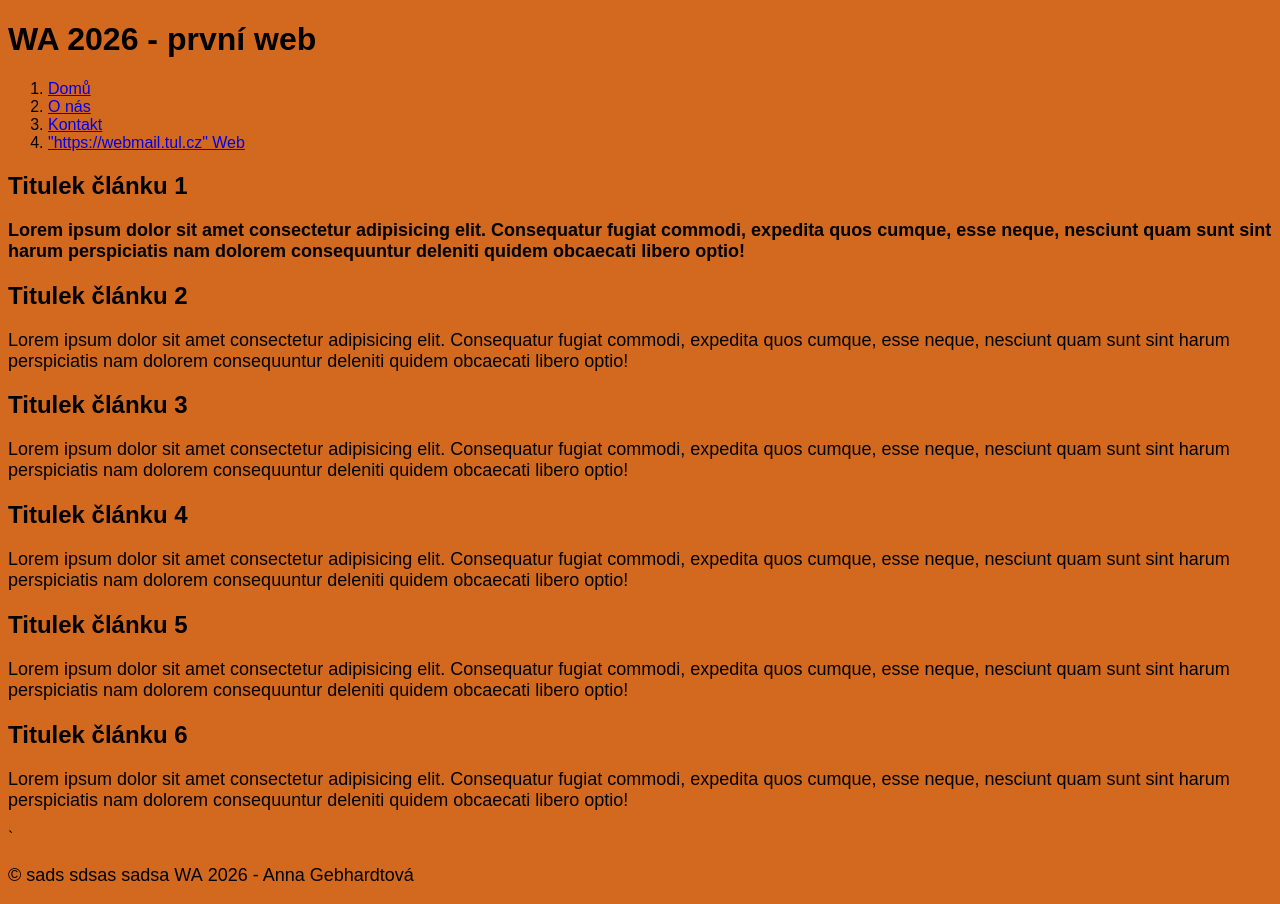
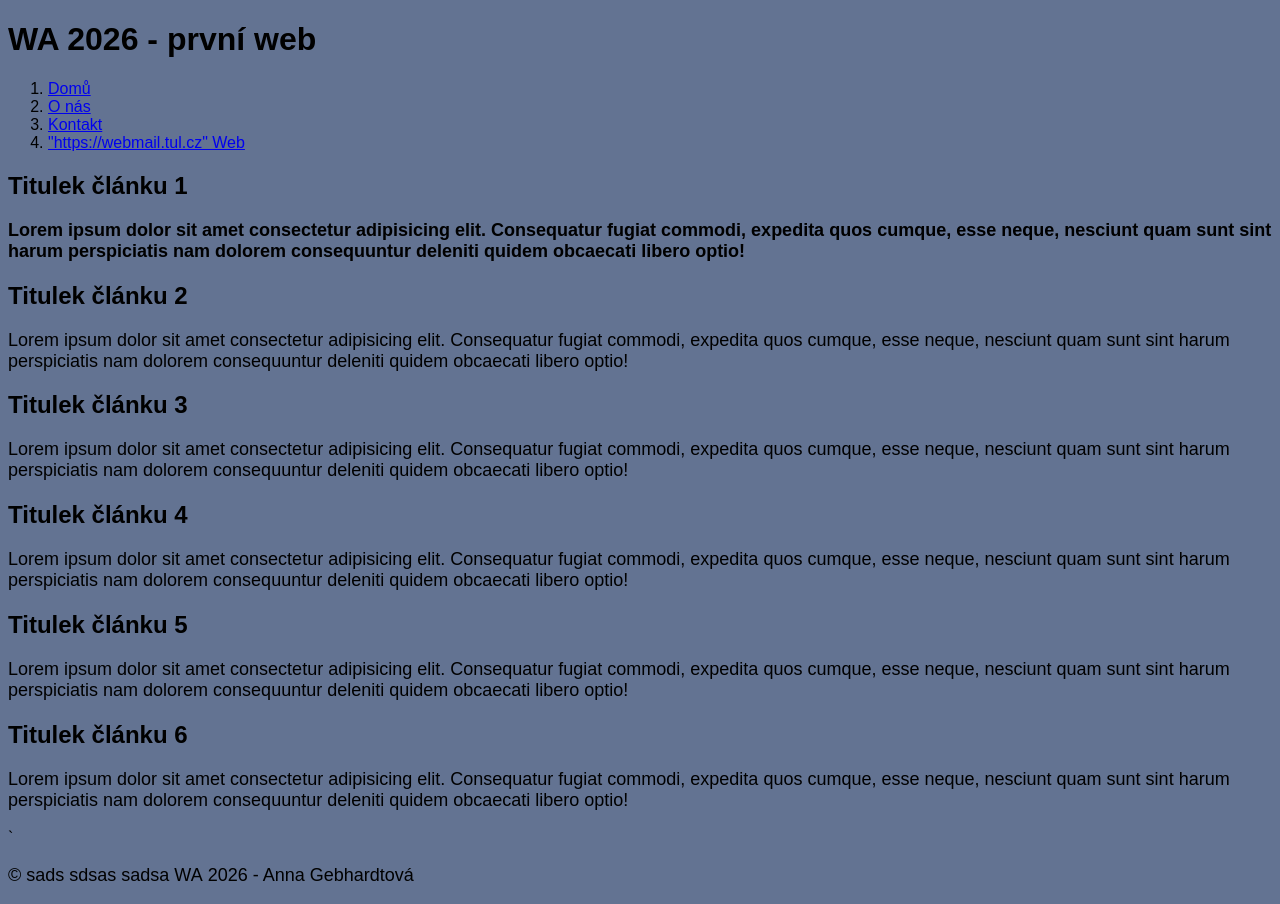
Before and after one commit to agebhardtova/WA-2026-AG, a PHP site: page / in a window 1280 px wide. Run offline with PHP 8.4, Linux system fonts and the light colour scheme.

Commit message:
#2-zakladni-web

```diff
--- a/01-zakladni-web/styles/style.css
+++ b/01-zakladni-web/styles/style.css
@@ -14,7 +14,7 @@ selector {
 */
 
 body {
-    background-color: chocolate;
+    background-color: rgb(99, 115, 146);
     font-family: Arial, Helvetica, sans-serif;
 
 }
```
